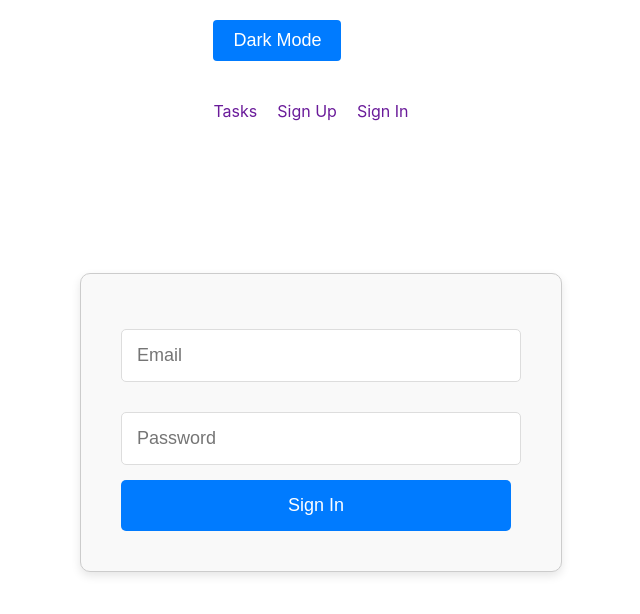
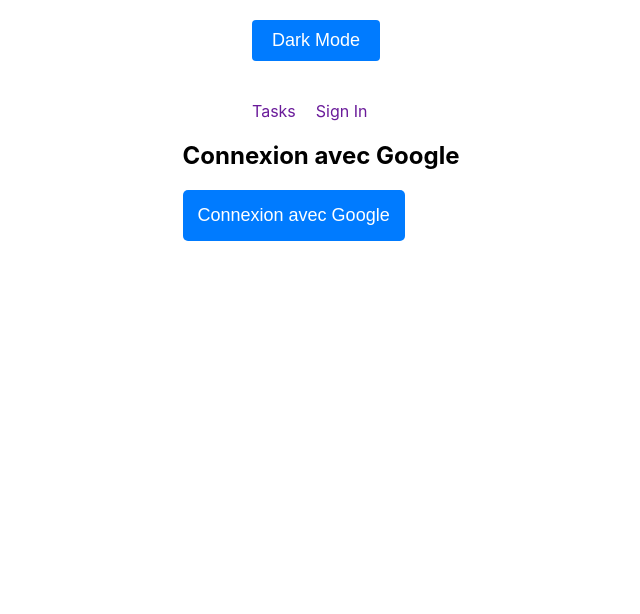
Before and after one commit to Florian-Curier/taskManagementFrontend, a React (Create React App) app: page /signin in a window 1280 px wide. Shown: the top 614 px of the page, without its empty margins (319-959 px from the left). Built offline with nearby package versions, Linux system fonts and the light colour scheme; the HTML template or start-up script is replaced by a standard one.

Commit message:
authentification avec firebase

```diff
--- a/package.json
+++ b/package.json
@@ -25,6 +25,7 @@
     "@types/react-dom": "^18.3.0",
     "axios": "^1.7.7",
     "date-fns": "^3.6.0",
+    "firebase": "^10.14.0",
     "moment": "^2.30.1",
     "react": "^18.3.1",
     "react-dom": "^18.3.1",
@@ -76,7 +77,8 @@
   "devDependencies": {
     "@babel/plugin-proposal-private-property-in-object": "^7.21.11",
     "@types/node": "^22.5.4",
-    "@types/redux-mock-store": "^1.0.6"
+    "@types/redux-mock-store": "^1.0.6",
+    "eslint-plugin-jest": "^28.8.3"
   },
   "proxy": "http://localhost:5001"
 }
--- a/src/App.css
+++ b/src/App.css
@@ -1,7 +1,43 @@
+/* Styles généraux pour l'application */
 .App {
-  text-align: center;
+  padding: 20px;
+  min-height: 100vh;
+  display: flex;
+  flex-direction: column;
+  align-items: center;
+  transition: all 0.3s ease;
 }
 
+/* Thème clair */
+.light-theme {
+  background-color: #ffffff;
+  color: #000000;
+}
+
+/* Thème sombre */
+.dark-theme {
+  background-color: #1E1E1E;
+  color: #f0f0f0;
+}
+
+/* Bouton pour basculer entre les thèmes */
+.theme-toggle-button {
+  padding: 10px 20px;
+  margin-bottom: 20px;
+  border: none;
+  border-radius: 4px;
+  background-color: #007BFF;
+  color: white;
+  cursor: pointer;
+  transition: opacity 0.3s ease, background-color 0.3s ease;
+}
+
+.theme-toggle-button:hover {
+  opacity: 0.8;
+  background-color: #0056B3;
+}
+
+/* Style pour le logo (si présent) */
 .App-logo {
   height: 40vmin;
   pointer-events: none;
@@ -13,6 +49,16 @@
   }
 }
 
+@keyframes App-logo-spin {
+  from {
+    transform: rotate(0deg);
+  }
+  to {
+    transform: rotate(360deg);
+  }
+}
+
+/* Styles pour l'en-tête */
 .App-header {
   background-color: #282c34;
   min-height: 100vh;
@@ -24,15 +70,32 @@
   color: white;
 }
 
+/* Liens de navigation */
+nav {
+  margin-top: 10px;
+}
+
+nav a {
+  margin-right: 20px;
+  text-decoration: none;
+  color: #6A1B9A;
+  font-weight: bold;
+}
+
+nav a:hover {
+  color: #8E24AA;
+}
+
+/* Adaptation du thème sombre pour la navigation */
+.dark-theme nav a {
+  color: #f0f0f0;
+}
+
+.dark-theme nav a:hover {
+  color: #ffcccb;
+}
+
+/* Liens spécifiques dans l'application */
 .App-link {
   color: #61dafb;
 }
-
-@keyframes App-logo-spin {
-  from {
-    transform: rotate(0deg);
-  }
-  to {
-    transform: rotate(360deg);
-  }
-}
--- a/src/App.tsx
+++ b/src/App.tsx
@@ -1,8 +1,7 @@
 import React, { useState } from 'react';
 import { BrowserRouter as Router, Route, Routes, Link } from 'react-router-dom';
 import TaskList from './components/Tasklist';
-import { SignUp } from './pages/signup';
-import { Signin }   from './pages/signin';
+import { Signin } from './pages/signin';
 import './styles/app.css';
 
 function App() {
@@ -21,16 +20,14 @@
           </button>
           <nav>
             <Link to="/tasks">Tasks</Link>
-            <Link to="/signup">Sign Up</Link>
             <Link to="/signin">Sign In</Link>
           </nav>
         </header>
 
         <Routes>
-          <Route path="/" element={<TaskList />} />
           <Route path="/tasks" element={<TaskList />} />
-          <Route path="/signup" element={<SignUp />} />
           <Route path="/signin" element={<Signin />} />
+          <Route path="*" element={<TaskList />} />  {/* Route par défaut si URL non trouvée */}
         </Routes>
       </div>
     </Router>
--- a/src/components/Tasklist.tsx
+++ b/src/components/Tasklist.tsx
@@ -12,6 +12,7 @@
     toggleSubTaskCompleted,
     deleteTask
   } from '../redux/taskSlice';
+  import { auth } from '../firebase';
 
 const TaskList: React.FC = () => {
   const [taskTitle, setTaskTitle] = useState('');
@@ -20,6 +21,8 @@
   const [taskDueDateTime, setTaskDueDateTime] = useState<Moment | null>(moment()); // Utilisation de Moment
   const dispatch = useDispatch<AppDispatch>();
   const { tasks, loading, error } = useSelector((state: RootState) => state.tasks);
+
+  const userId = auth.currentUser?.uid || 'guest'; // Récupération de l'ID de l'utilisateur connecté
 
   useEffect(() => {
     dispatch(fetchTasks());
@@ -34,7 +37,7 @@
         completed: false,
         priority: taskPriority,
         dueDate: taskDueDateTime ? taskDueDateTime.toISOString() : '', // Utilisation de moment pour la date
-        UserId: '12345',
+        UserId: userId, //Utilisation de l'ID dynamique
         subTasks: [],
       };
 
--- /dev/null
+++ b/src/firebase.ts
@@ -0,0 +1,36 @@
+import { initializeApp } from 'firebase/app';
+import { getAuth, GoogleAuthProvider, signInWithPopup } from 'firebase/auth';
+
+// Configuration Firebase
+const firebaseConfig = {
+    apiKey: "AIzaSyAck1qjvipjXZZIjn42gJX42b19iJSW_qw",
+    authDomain: "taskmanagement-5794c.firebaseapp.com",
+    projectId: "taskmanagement-5794c",
+    storageBucket: "taskmanagement-5794c.appspot.com",
+    messagingSenderId: "811558063361",
+    appId: "1:811558063361:web:b20b60501bf2d85ebe1f00",
+    measurementId: "G-9CESV4GCZ6"
+};
+
+// Initialiser Firebase
+const app = initializeApp(firebaseConfig);
+
+// Initialiser Firebase Auth et Google
+const auth = getAuth(app);
+const googleProvider = new GoogleAuthProvider();
+
+// Fonction pour se connecter avec Google
+export const signInWithGoogle = async () => {
+    try {
+        const result = await signInWithPopup(auth, googleProvider);
+        const user = result.user;
+        console.log('Utilisateur connecté avec Google : ', user);
+        return user;
+    } catch (error) {
+        console.error('Erreur lors de la connexion avec Google : ', error);
+        throw error;
+    }
+};
+
+// Exportation d'auth pour l'utiliser ailleurs si nécessaire
+export { auth };
--- a/src/pages/signin.tsx
+++ b/src/pages/signin.tsx
@@ -1,29 +1,30 @@
-import { useState } from 'react';
+import React, { useState } from 'react';
 import { useNavigate } from 'react-router-dom';
+import { signInWithGoogle } from '../firebase';  // Importez la fonction Google
 
 export function Signin() {
-    const [formData, setFormData] = useState({ email: '', password: '' });
-    const navigate = useNavigate()
+    const [error, setError] = useState<string | null>(null);
+    const navigate = useNavigate();
 
-    const handleChange = (e: React.ChangeEvent<HTMLInputElement>) => {
-        setFormData({ ...formData, [e.target.name]: e.target.value });
-    };
-
-    const handleSubmit = async (e: React.FormEvent) => {
-        e.preventDefault();
-        await fetch('/signin', {
-            method: 'POST',
-            headers: { 'Content-Type': 'application/json' },
-            body: JSON.stringify(formData),
-        });
-        navigate('.tasks') //Rediriger vers la page tasks
+    // Gestion de la connexion via Google
+    const handleGoogleSignIn = async () => {
+        try {
+            await signInWithGoogle();
+            navigate('/tasks');  // Redirige l'utilisateur après la connexion réussie
+        } catch (error) {
+            setError('Erreur lors de la connexion avec Google.');
+            console.error('Erreur lors de la connexion avec Google : ', error);
+        }
     };
 
     return (
-        <form onSubmit={handleSubmit}>
-            <input type="email" name="email" value={formData.email} onChange={handleChange} placeholder="Email" />
-            <input type="password" name="password" value={formData.password} onChange={handleChange} placeholder="Password" />
-            <button type="submit">Sign In</button>
-        </form>
+        <div>
+            <h2>Connexion avec Google</h2>
+            {error && <p style={{ color: 'red' }}>{error}</p>}
+
+            <button onClick={handleGoogleSignIn} className="google-signin-button">
+                Connexion avec Google
+            </button>
+        </div>
     );
 }
--- a/src/pages/signup.tsx
+++ /dev/null
@@ -1,30 +0,0 @@
-import { useState } from 'react';
-import { useNavigate } from 'react-router-dom';
-
-export function SignUp() {
-    const [formData, setFormData] = useState({ name: '', email: '', password: '' });
-    const navigate = useNavigate();
-
-    const handleChange = (e: React.ChangeEvent<HTMLInputElement>) => {
-      setFormData({ ...formData, [e.target.name]: e.target.value });
-    };
-
-    const handleSubmit = async (e: React.FormEvent) => {
-      e.preventDefault();
-      await fetch('/signup', {
-        method: 'POST',
-        headers: { 'Content-Type': 'application/json' },
-        body: JSON.stringify(formData),
-      });
-      navigate('.tasks') //Rediriger vers la page tasks
-    };
-
-    return (
-      <form onSubmit={handleSubmit}>
-        <input type="text" name="name" value={formData.name} onChange={handleChange} placeholder="Name" />
-        <input type="email" name="email" value={formData.email} onChange={handleChange} placeholder="Email" />
-        <input type="password" name="password" value={formData.password} onChange={handleChange} placeholder="Password" />
-        <button type="submit">Sign Up</button>
-      </form>
-    );
-  }
--- a/src/styles/signin.css
+++ b/src/styles/signin.css
@@ -0,0 +1,21 @@
+.google-signin-button {
+    padding: 10px 20px;
+    background-color: #4285F4;
+    color: white;
+    border: none;
+    border-radius: 4px;
+    font-size: 16px;
+    cursor: pointer;
+    display: flex;
+    align-items: center;
+    justify-content: center;
+    transition: background-color 0.3s ease;
+}
+
+.google-signin-button:hover {
+    background-color: #357AE8;
+}
+
+.google-signin-button img {
+    margin-right: 10px;
+}
```
Also changed, not shown: src/styles/signup.css (deleted), 1 other file (tests, documents, lock files or other folders).
